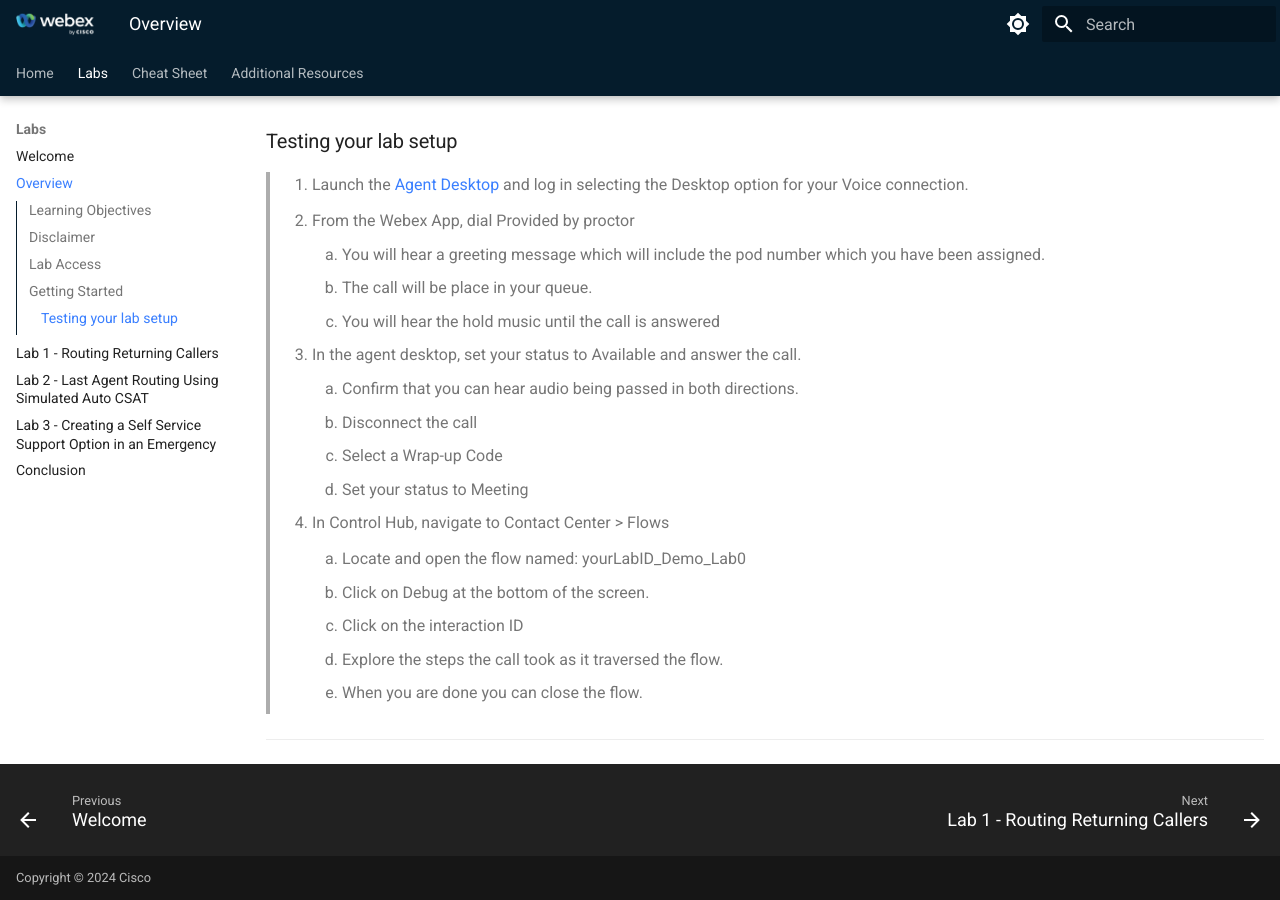
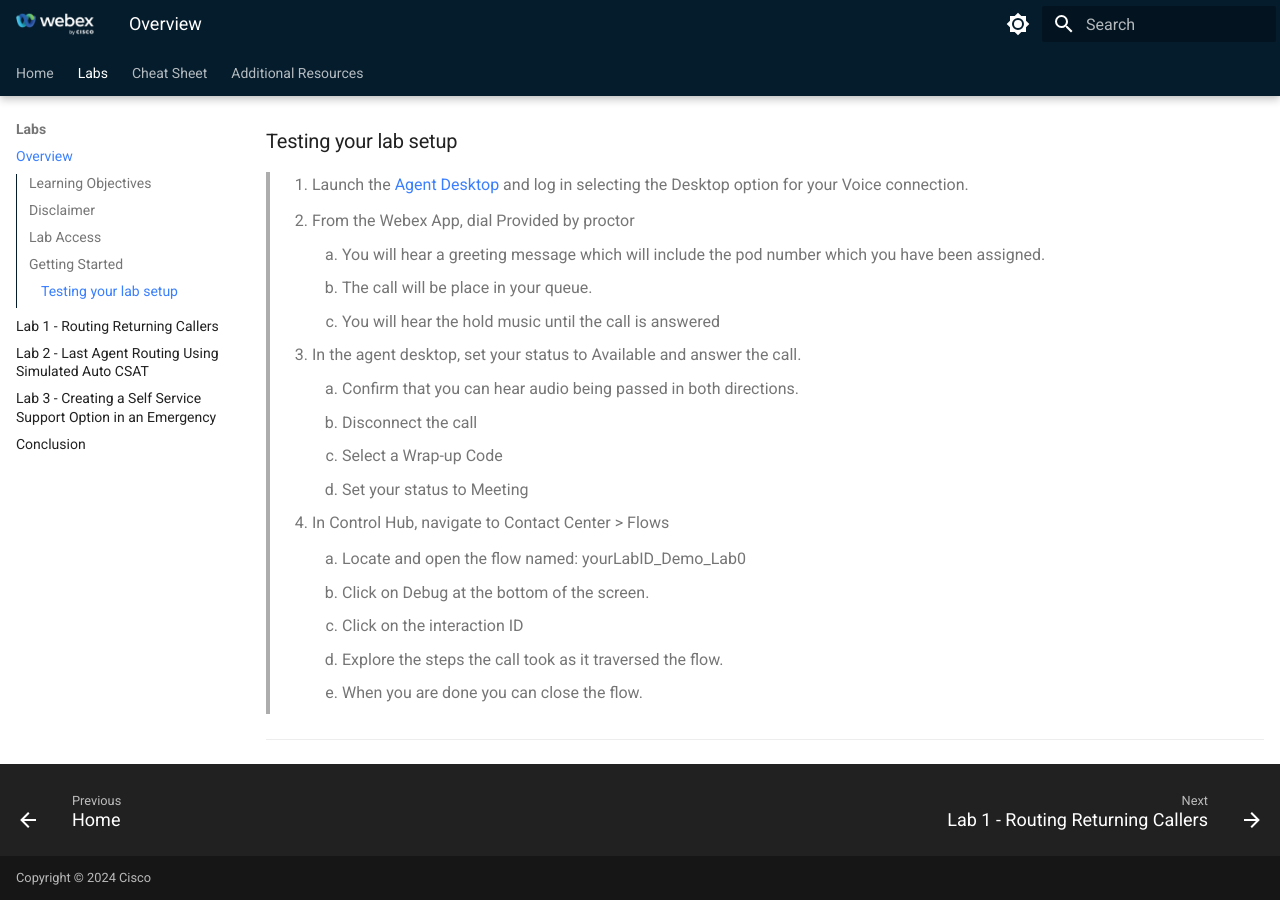
Before and after one commit to WebexCC-SA/LAB-2354, an MkDocs documentation site: the page built from docs/overview.md, in a window 1280 px wide and 900 px high, scrolled down 1261 px. Built offline with MkDocs 1.6.1 and Material for MkDocs 9.7.7, drawn with Linux system fonts in a browser that asks for light colours.

Commit message:
changes for playtime demo

```diff
--- a/docs/overrides/home.html
+++ b/docs/overrides/home.html
@@ -268,7 +268,7 @@
                         document.write(descr)
                     </script>
                 </p> -->
-                <a href="welcome/" title="{{ page.next_page.title | striptags }}" class="md-button md-button--primary">
+                <a href="overview/" title="{{ page.next_page.title | striptags }}" class="md-button md-button--primary">
                     Get started
                 </a>
             </div>
--- a/mkdocs.yml
+++ b/mkdocs.yml
@@ -78,7 +78,7 @@
 nav:
   - Home: index.md
   - Labs:
-      - Welcome: welcome.md
+      # - Welcome: welcome.md
       - Overview: overview.md
       # - Lab 1 - Getting Started: lab1_getting_started.md
       - Lab 1 - Routing Returning Callers: lab1_returningCustomer.md
```
